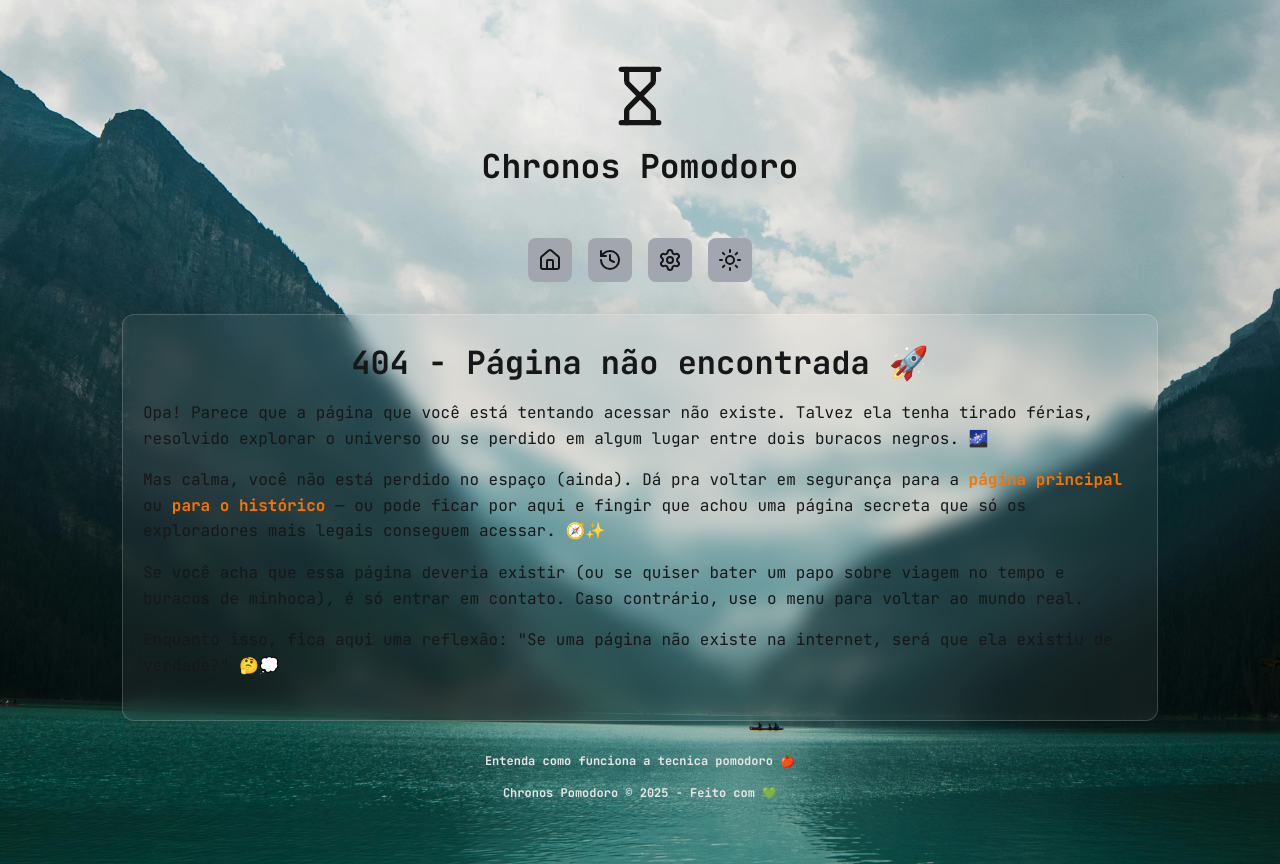
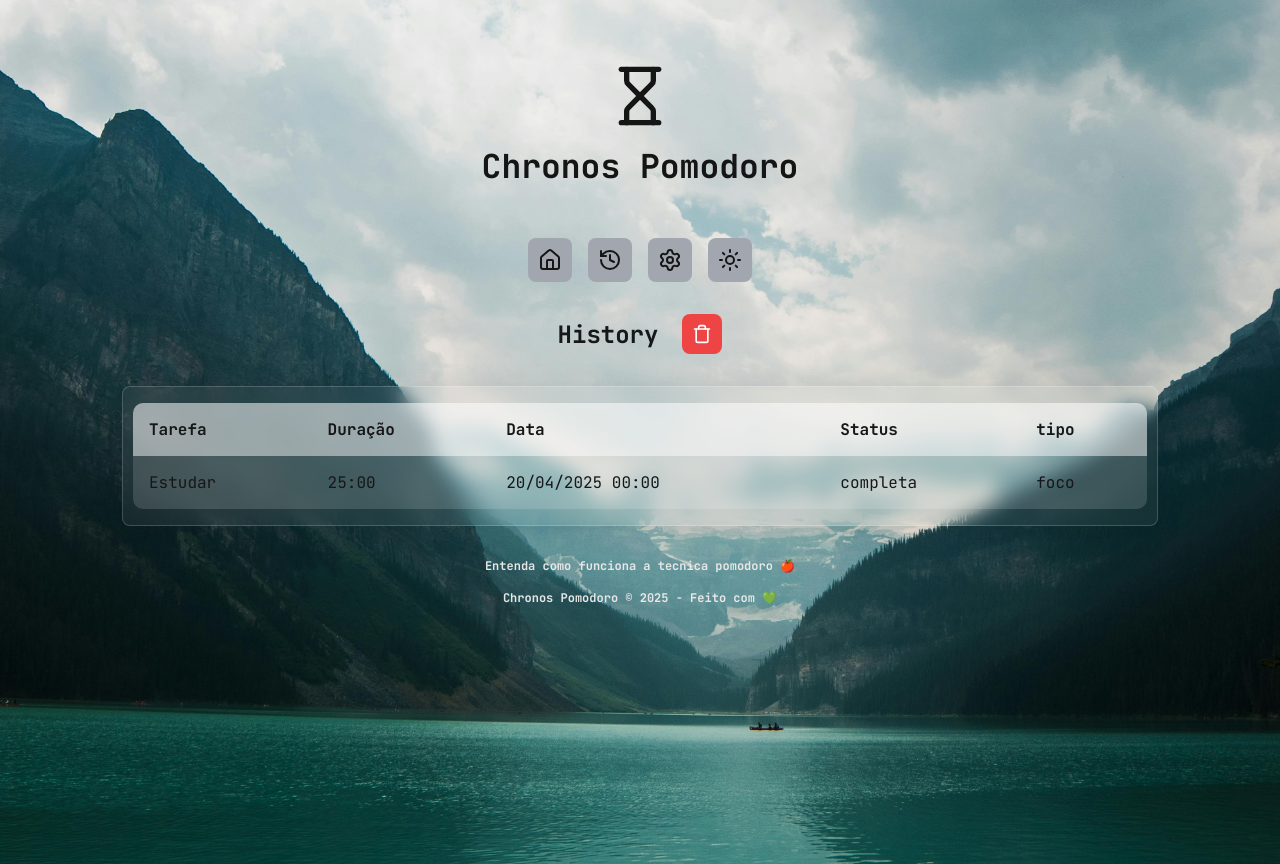
Before and after one commit to MarvinRF/chronos-pomodoro, a React (Vite) app: page /history in a window 1280 px wide. Built offline with nearby package versions, Linux system fonts and the light colour scheme.

Commit message:
Adds history route
Integrates new history page into routing for enhanced user navigation.

```diff
--- /dev/null
+++ b/src/pages/History/index.tsx
@@ -0,0 +1,53 @@
+import { Container } from '../../components/Container';
+import { MainTemplate } from '../../templates/MainTemplate';
+import { Heading } from '../../components/Heading';
+import { DefaultButton } from '../../components/DefaultButton';
+import { TrashIcon } from 'lucide-react';
+
+import styles from './styles.module.css';
+
+export const History = () => {
+  return (
+    <MainTemplate>
+      <Container>
+        <Heading>
+          <span>History</span>
+          <span className={styles.buttonContainer}>
+            <DefaultButton
+              icon={<TrashIcon />}
+              type={'button'}
+              color='red'
+              aria-label='Apagar todo o Historico'
+              title='Apagar Historico'
+            />
+          </span>
+        </Heading>
+      </Container>
+
+      <Container>
+        <div className={styles.responsiveTable}>
+          <table>
+            <thead>
+              <tr>
+                <th>Tarefa</th>
+                <th>Duração</th>
+                <th>Data</th>
+                <th>Status</th>
+                <th>tipo</th>
+              </tr>
+            </thead>
+            <tbody>
+              <tr>
+                <td>Estudar</td>
+                <td>25:00</td>
+                <td>20/04/2025 00:00</td>
+                <td>completa</td>
+                <td>foco</td>
+              </tr>
+            </tbody>
+          </table>
+        </div>
+      </Container>
+    </MainTemplate>
+  );
+};
--- /dev/null
+++ b/src/pages/History/styles.module.css
@@ -0,0 +1,62 @@
+.buttonContainer button {
+  min-width: auto;
+  margin: 0;
+  padding: 1rem;
+}
+.buttonContainer button svg {
+  width: 2rem;
+  height: 2rem;
+}
+
+.responsiveTable {
+  overflow-x: auto;
+  border-radius: 0.8rem;
+  display: flex;
+  align-items: center;
+  justify-content: center;
+  width: 100%;
+  min-width: 64rem;
+  border-collapse: collapse;
+  background: rgba(255, 255, 255, 0.05);
+  border: 1px solid rgba(255, 255, 255, 0.18);
+  backdrop-filter: blur(10px);
+  -webkit-backdrop-filter: blur(10px); /* para Safari */
+  padding: 1.6rem 1rem;
+  box-shadow: 0 4px 30px rgba(0, 0, 0, 0.1);
+}
+
+.responsiveTable table {
+  width: 100%;
+  min-width: 64rem;
+  font-size: 1.6rem;
+  border-collapse: collapse;
+}
+
+.responsiveTable thead th:first-child {
+  border-top-left-radius: 1rem;
+}
+
+.responsiveTable thead th:last-child {
+  border-top-right-radius: 1rem;
+}
+
+.responsiveTable tbody tr:last-child td:first-child {
+  border-bottom-left-radius: 1rem;
+}
+
+.responsiveTable tbody tr:last-child td:last-child {
+  border-bottom-right-radius: 1rem;
+}
+.responsiveTable th {
+  background-color: rgba(255, 255, 255, 0.541);
+}
+
+.responsiveTable td {
+  background-color: rgba(255, 255, 255, 0.141);
+}
+
+.responsiveTable th,
+.responsiveTable td {
+  text-align: left;
+  padding: 1.6rem;
+}
--- a/src/routers/MainRouter/index.tsx
+++ b/src/routers/MainRouter/index.tsx
@@ -2,6 +2,7 @@
 import { AboutPomodoro } from '../../pages/AboutPomodoro';
 import NotFound from '../../pages/NotFound';
 import { Home } from '../../pages/Home';
+import { History } from '../../pages/History';
 import { useEffect } from 'react';
 
 function ScrollTop() {
@@ -17,6 +18,7 @@
     <BrowserRouter>
       <Routes>
         <Route path='/' element={<Home />} />
+        <Route path='/history' element={<History />} />
         <Route path='/about' element={<AboutPomodoro />} />
 
         <Route path='*' element={<NotFound />} />
```
